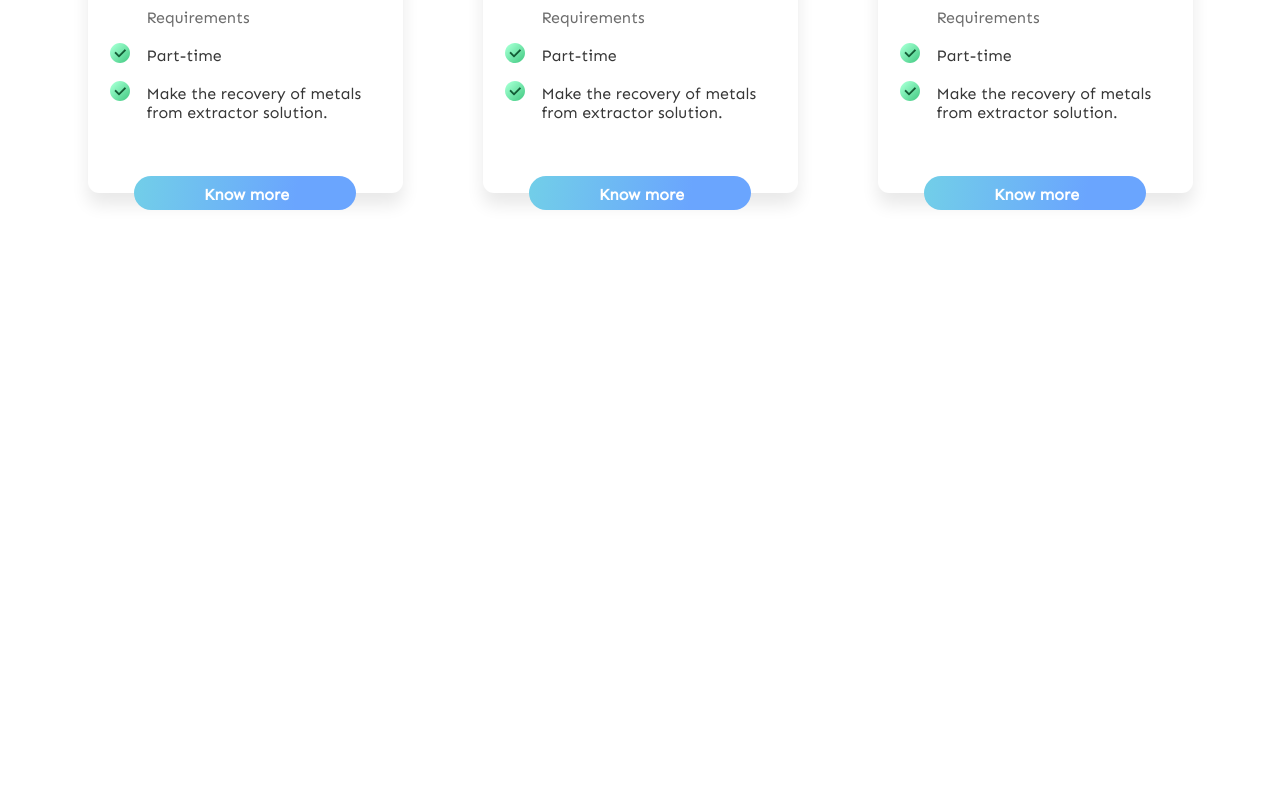
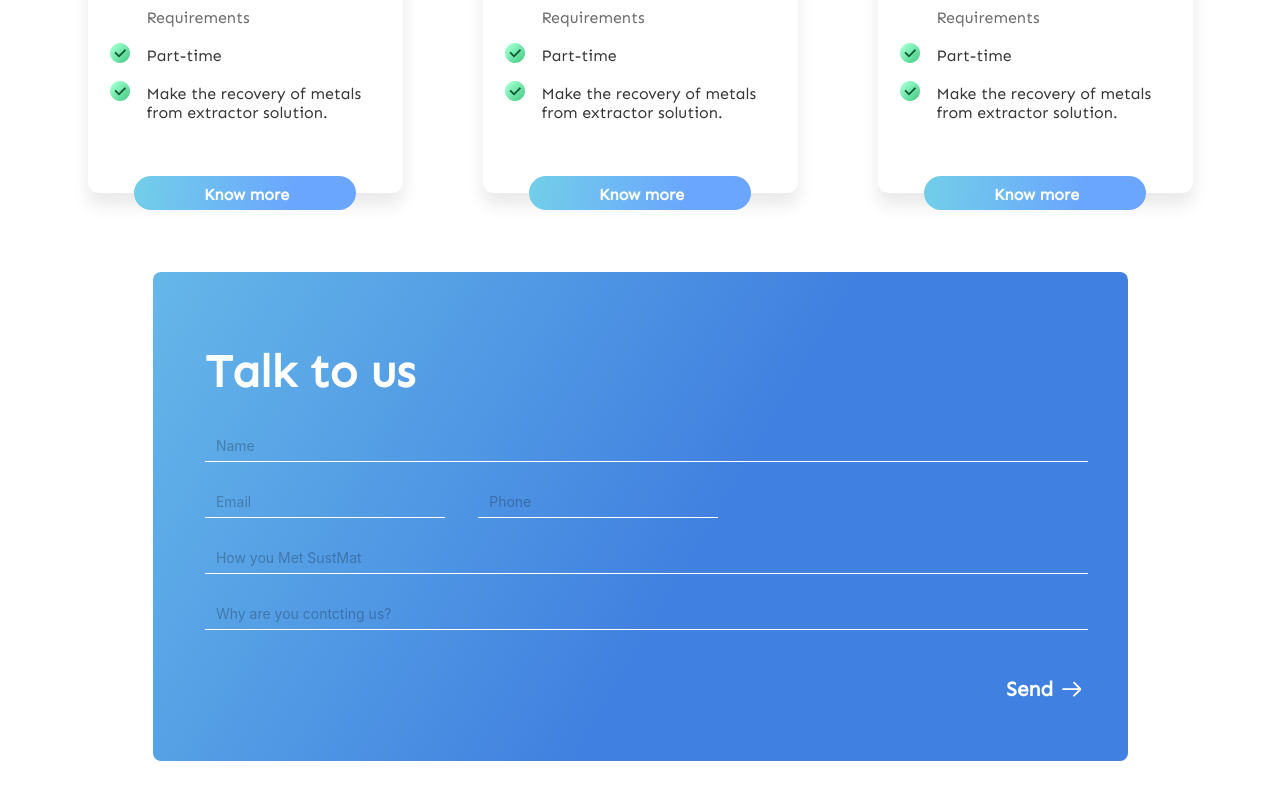
Before and after one commit to citi-onboarding/sustmat-one-page, a React (Create React App) app in the folder client/: page / in a window 1280 px wide. Shown: the part 1757-2557 px from the top of the page. Built offline with nearby package versions, Linux system fonts and the light colour scheme.

Commit message:
feature/contactUs: Still missing some styles

```diff
--- a/client/package.json
+++ b/client/package.json
@@ -10,6 +10,7 @@
     "@types/node": "^16.7.13",
     "@types/react": "^18.0.0",
     "@types/react-dom": "^18.0.0",
+    "antd": "^5.0.7",
     "axios": "^0.27.2",
     "react": "^18.1.0",
     "react-dom": "^18.1.0",
--- a/client/src/App.tsx
+++ b/client/src/App.tsx
@@ -1,6 +1,6 @@
 import React from 'react';
 
-import { HiringSection } from './pages';
+import { ContactUs, HiringSection } from './pages';
 import { Footer } from './pages';
 import { Navbar } from './pages';
 import { AdvantagesSection } from './pages';
@@ -13,6 +13,7 @@ function App() {
       <section id='banner'><Banner/></section>
       <section id='advantages'><AdvantagesSection/></section>
       <section id='team'><HiringSection/></section>
+      <ContactUs />
       <Footer/>
     </>
   )
--- a/client/src/assets/index.ts
+++ b/client/src/assets/index.ts
@@ -12,6 +12,7 @@ import BlueDetails from './BlueDetails.png';
 import MouseVector from './MouseVector.png';
 import MouseVectorStart from './MouseVectorStart.svg';
 import MouseVectorEnd from './MouseVectorEnd.svg';
+import SendIcon from './sendIcon.svg'
 
 export {
     LogoCITi,
@@ -27,5 +28,6 @@ export {
     BlueDetails,
     MouseVector,
     MouseVectorStart,
-    MouseVectorEnd
+    MouseVectorEnd,
+    SendIcon
 };
--- /dev/null
+++ b/client/src/pages/contact/index.tsx
@@ -0,0 +1,60 @@
+import React from "react";
+import { SendIcon } from "../../assets";
+import { Container, Title, SendWord, Image, SendContainer, InformationContainer } from "./styles";
+import { Button, Checkbox, Form, Input } from 'antd';
+
+export const ContactUs: React.FC = () => {
+
+
+    const onFinish = (values: any) => {
+        console.log('Success:', values);
+      };
+
+    return (
+        <Container>
+            <Title>Talk to us</Title>
+            <Form
+                name="basic"
+                initialValues={{ remember: true }}
+                onFinish={onFinish}
+                autoComplete="off"
+                style={{
+                    width: '100%',
+                }}
+            >
+                <Form.Item>
+                    <Input
+                        placeholder="Name"
+                    />
+                </Form.Item>
+                <InformationContainer>
+                    <Form.Item>
+                        <Input
+                            placeholder="Email"
+                        />
+                    </Form.Item>
+                    <Form.Item>
+                        <Input
+                            placeholder="Phone"
+                        />
+                    </Form.Item>
+                </InformationContainer>
+                <Form.Item>
+                    <Input
+                        placeholder="How you Met SustMat"
+                        color="black"
+                    />
+                </Form.Item>
+                <Form.Item>
+                    <Input
+                        placeholder="Why are you contcting us?"
+                    />
+                </Form.Item>
+            </Form>
+            <SendContainer onClick={onFinish}>
+                <SendWord>Send</SendWord>
+                <Image src={SendIcon} />
+            </SendContainer>
+        </Container>
+    );
+}
--- /dev/null
+++ b/client/src/pages/contact/styles.ts
@@ -0,0 +1,69 @@
+import styled from "styled-components";
+
+export const Container = styled.div`
+    max-width: 975px;
+    width: 80%;
+    height: 489.06px;
+    background: linear-gradient(300.49deg, #4080E0 43.53%, #71C8EC 117.57%);
+    //filter: blur(2.60695px);
+    border-radius: 8px;
+    margin: auto;
+    //padding-top: 41.71px;
+    padding: 41.71px 40px 53.18px 52.38px ;
+    box-sizing: border-box;
+    display: flex;
+    //justify-content: center;
+    flex-direction: column;
+
+    .ant-input{
+        border-bottom: 1.04278px solid #FFFFFF;
+        border-top: none;
+        border-left: none;
+        border-right: none;
+        border-radius: 0;
+        background: none;
+    }
+`;
+
+export const Title = styled.h1`
+    font-family: 'Sen';
+    font-style: normal;
+    font-weight: 700;
+    font-size: 45.8824px;
+    line-height: 55px;
+    color: #FFFFFF;
+`;
+
+export const SendWord = styled.h3`
+    font-family: 'Sen';
+    font-style: normal;
+    font-weight: 700;
+    font-size: 20.8556px;
+    line-height: 25px;
+    color: #FFFFFF;
+`;
+
+export const Image = styled.img`
+`;
+
+export const SendContainer = styled.button`
+    display: flex;
+    justify-content: center;
+    align-items: center;
+    gap: 8.34px;
+    align-self: flex-end;
+    border-style: none;
+    background: none;
+
+    &:hover{
+        cursor: pointer;
+    }
+`;
+
+export const InformationContainer = styled.div`
+    display: flex;
+    align-items: flex-start;
+    width: 100%;
+    box-sizing: border-box;
+    gap: 33.37px;
+`;
--- a/client/src/pages/index.ts
+++ b/client/src/pages/index.ts
@@ -3,11 +3,13 @@ import { Navbar } from './navbar';
 import { Footer } from './footer';
 import { AdvantagesSection } from './Advantages';
 import { Banner } from './Banner';
+import { ContactUs } from './contact';
 
 export {
     HiringSection,
     Navbar,
     Footer,
     AdvantagesSection,
-    Banner
+    Banner,
+    ContactUs
 }
```
Also changed, not shown: client/src/assets/sendIcon.svg (added), 1 other file (tests, documents, lock files or other folders).
